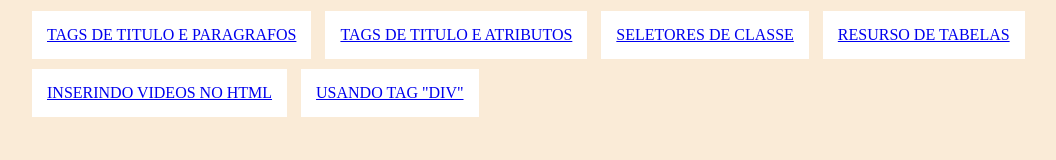
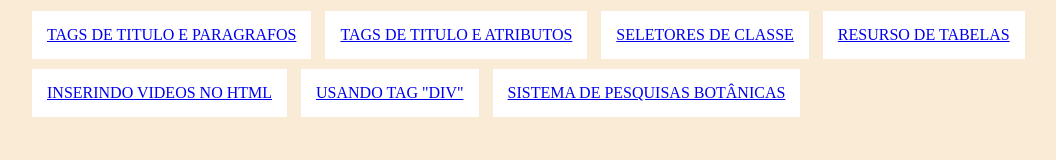
Before and after one commit to Elivelton6798/paginas, a plain HTML site: page index.html in a window 1280 px wide. Shown: the whole page, without its empty margins (21-1077 px from the left). Drawn offline with Linux system fonts and the light colour scheme.

Commit message:
Update index.html

```diff
--- a/index.html
+++ b/index.html
@@ -17,6 +17,7 @@
             <li> <a href="pagina_formulario/index.html" target="_blank">Resurso De Tabelas</a></li>
             <li> <a href="pagina_cinema/index.html" target="_blank">Inserindo Videos No HTML</a></li>
             <li> <a href="pagina_sobre/index.html" target="_blank">Usando Tag "DIV"</a></li>
+            <li> <a href="Apresentacao/ProjetoAmbiental.html" target="_blank">Sistema de Pesquisas Botânicas</a></li>
         </ul>
 
     </nav>
```
